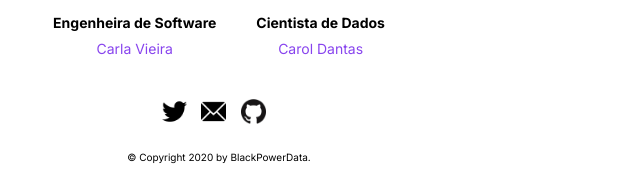
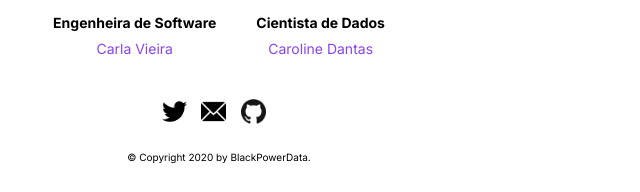
Before and after one commit to BlackPowerData/site, a plain HTML site: page sobre/index.html in a window 1280 px wide. Shown: the part 921-1113 px from the top of the page, 421-1061 px from the left. Drawn offline with Linux system fonts and the light colour scheme.

Commit message:
Synchronized build

```diff
--- a/sobre/index.html
+++ b/sobre/index.html
@@ -49,7 +49,7 @@
         <div class="bio">
                 <img title="" class="img-responsive" src="/time/carol/carol.jpg" alt="">
                 <p class="text-center small">Cientista de Dados</p>
-                <a href="https://carolinedantas.com/" target="_blank"><p class="text-center medium">Carol Dantas</p></a>
+                <a href="https://carolinedantas.com/" target="_blank"><p class="text-center medium">Caroline Dantas</p></a>
             </div>
 
     </div>
```
